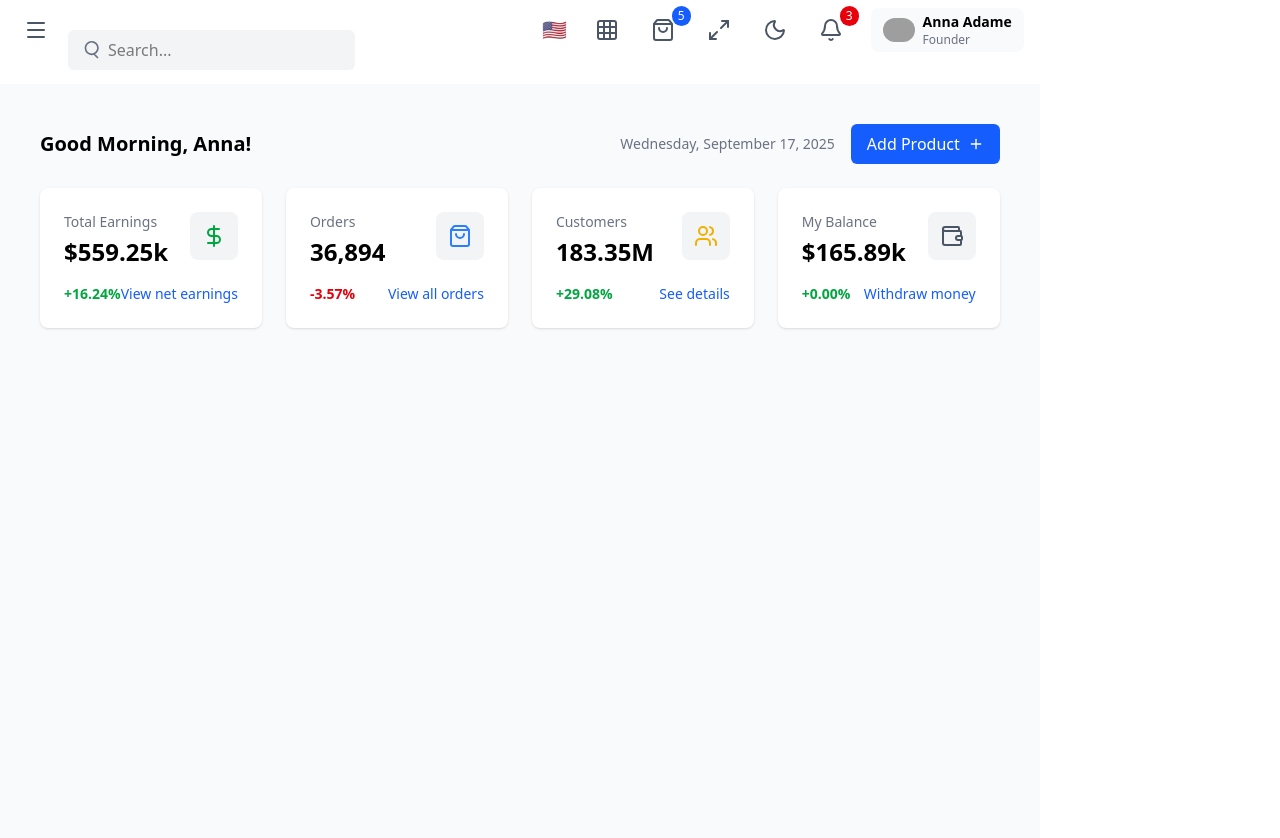
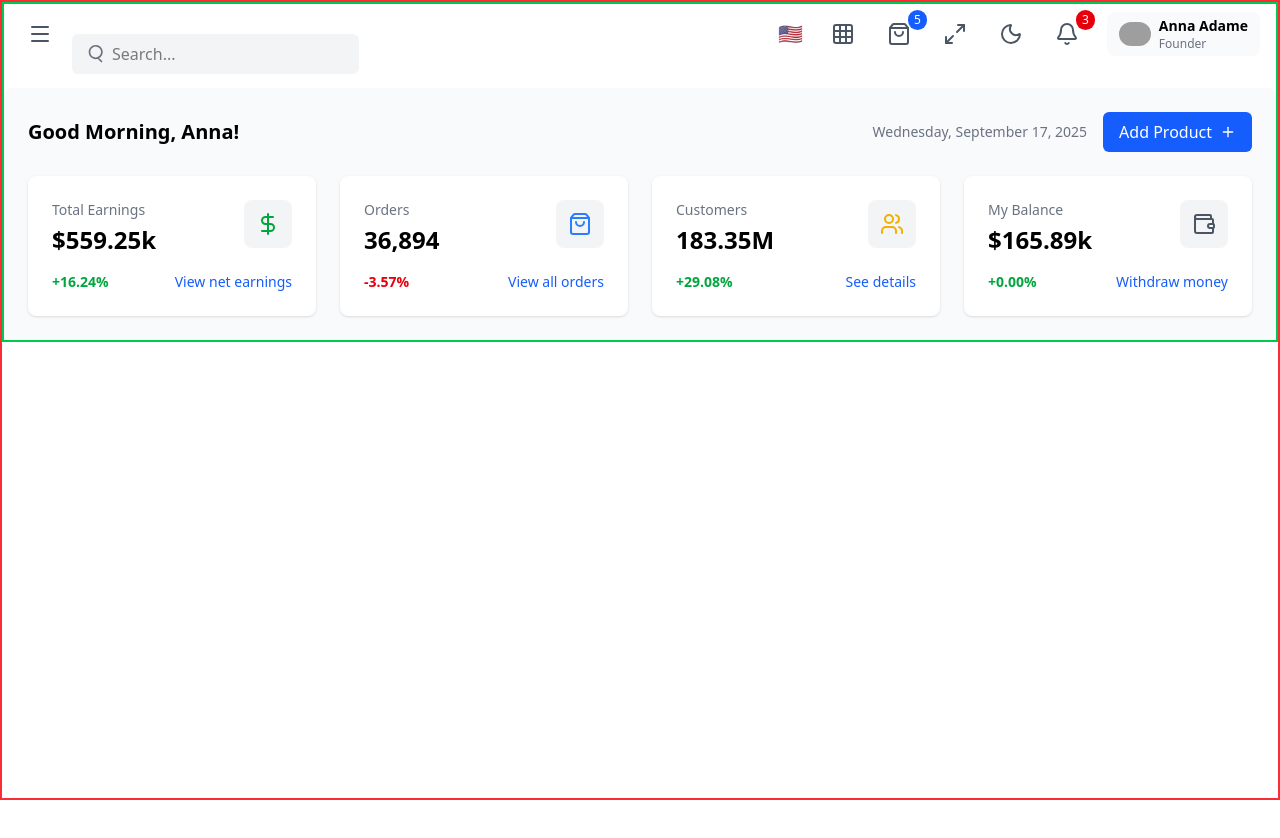
Before and after one commit to ahamedasif07/my-deshbord, a Next.js app: page / in a window 1280 px wide. Shown: the top 838 px of the page. After the commit the page ends 800 px from the top, so only its background shows below. Built offline with nearby package versions, Linux system fonts and the light colour scheme; grey boxes are pictures that could not be loaded.

Commit message:
lay out responceve

```diff
--- a/src/app/layout.tsx
+++ b/src/app/layout.tsx
@@ -32,22 +32,14 @@ export default function RootLayout({
         className={`${geistSans.variable} ${geistMono.variable} antialiased`}
       >
         <AppProvider>
-          <div className="flex ">
-            {/* Sidebar */}
-            <div className="">
-              <Sidebar />
-              {/* <ANotherbar /> */}
-            </div>
-
-            {/* Main area */}
-            <div className="">
-              {/* Top Navbar */}
-              <div>
+          <div className="relative min-h-screen border-2 border-red-500">
+            {/* Sidebar (toggleable) */}
+            <div className="flex border-2 border-green-500 ">
+              <div className="w:1/4">
+                <Sidebar />
+              </div>
+              <div className="w-full">
                 <TopNav />
-              </div>
-
-              {/* Scrollable main content */}
-              <div className="  min-h-screen  overflow-y-scroll bg-gray-50 p-4">
                 {children}
               </div>
             </div>
```
